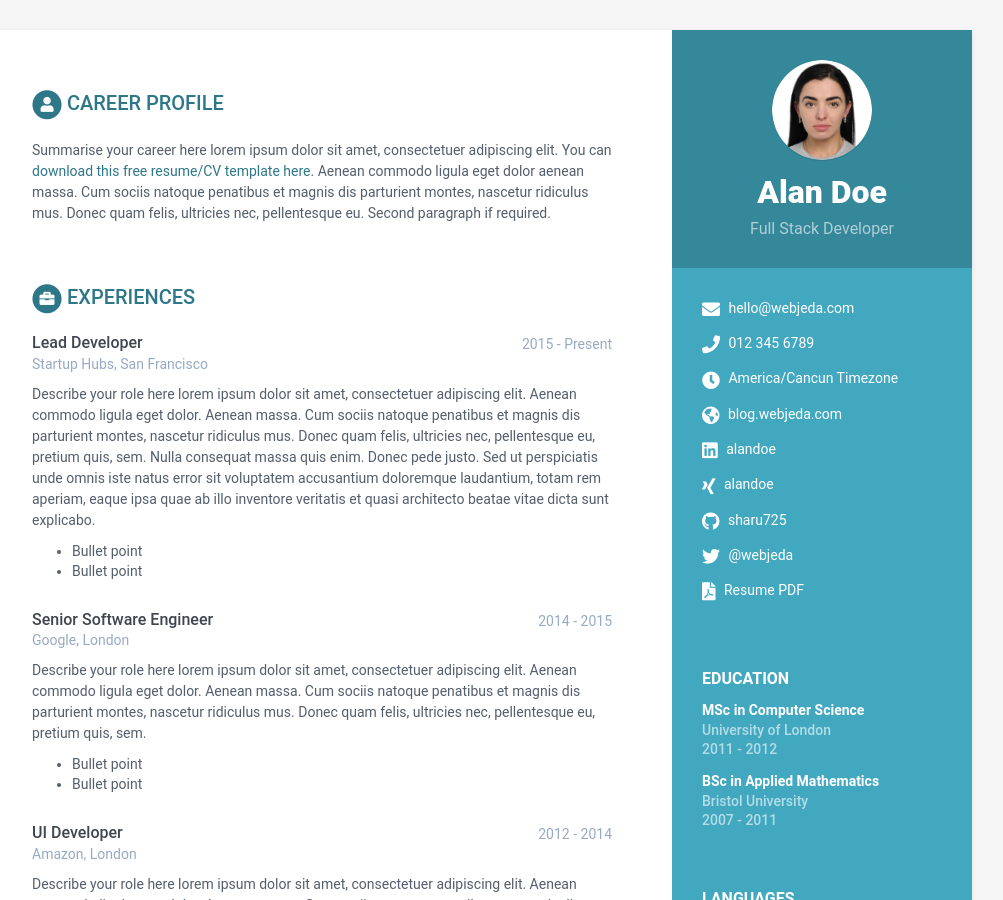
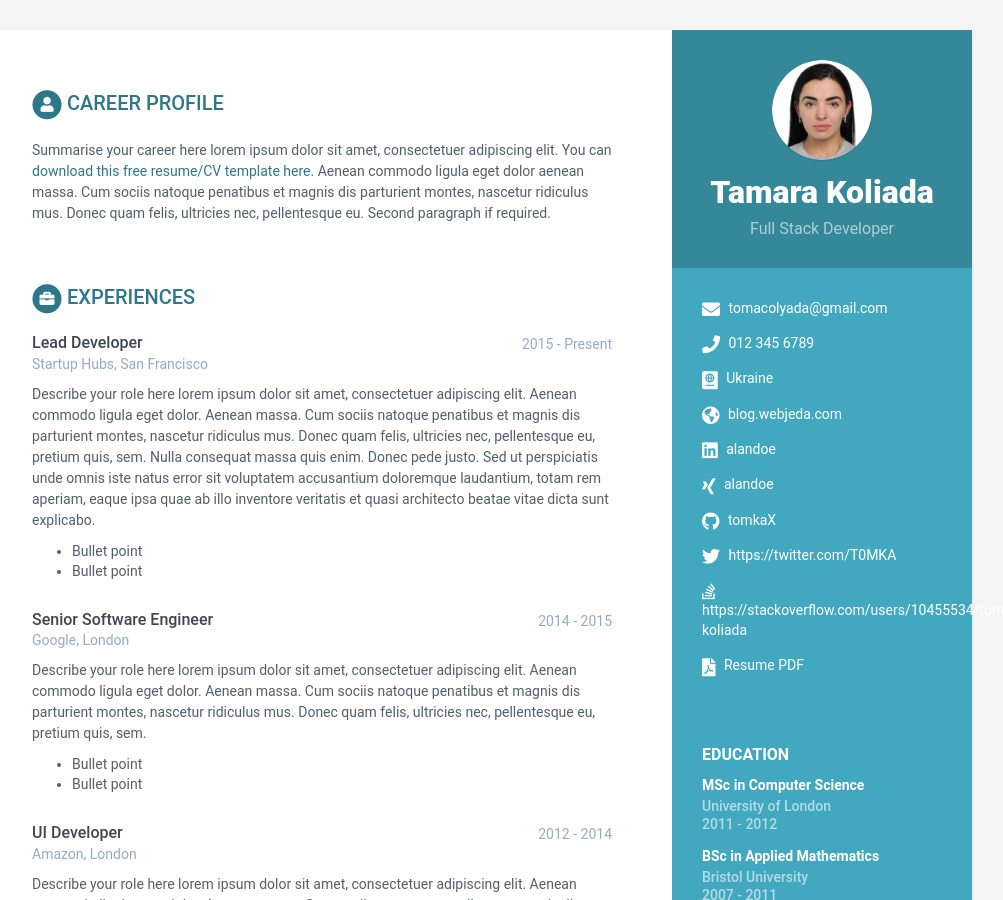
Before and after one commit to tomkaXX/CV, a Jekyll site: the page built from index.html, in a window 1280 px wide and 900 px high. Shown: the whole window, without its empty margins (168-1171 px from the left). Built offline with Jekyll 4.4.1, drawn with Linux system fonts in a browser that asks for light colours.

Commit message:
update data links

```diff
--- a/_data/data.yml
+++ b/_data/data.yml
@@ -7,25 +7,27 @@ sidebar:
     education: True # set to False if you want education in main section instead of in sidebar
 
     # Profile information
-    name: Alan Doe
+    name: Tamara Koliada
     tagline: Full Stack Developer
     avatar: profile.png  #place a 100x100 picture inside /assets/images/ folder and provide the name of the file below
 
     # Sidebar links
-    email: hello@webjeda.com
+    email: tomacolyada@gmail.com
     phone: 012 345 6789
-    timezone: America/Cancun Timezone
-    citizenship:
+    city: Zurich, 8038
+    country: Switzerland
+    work visa: Permit S
+    citizenship: Ukraine
     website: blog.webjeda.com #do not add http://
     linkedin: alandoe
     xing: alandoe
-    github: sharu725
+    github: tomkaX
     telegram: # add your nickname without '@' sign
     gitlab:
     bitbucket:
-    twitter: '@webjeda'
-    stack-overflow: # Number/Username, e.g. 123456/alandoe
-    codewars:
+    twitter: 'https://twitter.com/T0MKA'
+    stack-overflow: https://stackoverflow.com/users/10455534/tomka-koliada
+    Facebook: https://www.facebook.com/tomkka/
     goodreads: # Number-Username, e.g. 123456-alandoe
     pdf: http://www.africau.edu/images/default/sample.pdf
 
```
